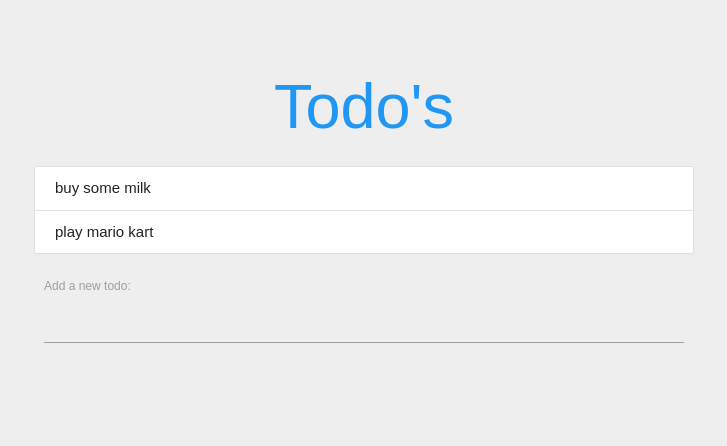
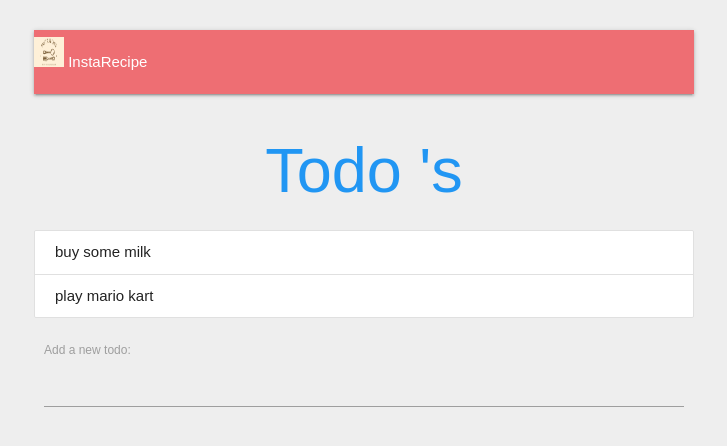
Before and after one commit to snehageorge37/SEG3125-GROUP-14, a React (Create React App) app in the folder lab7_8_9/starting_point/instarecipeapp/: page / in a window 1280 px wide. Shown: the top 446 px of the page, without its empty margins (276-1003 px from the left). Built offline with nearby package versions, Linux system fonts and the light colour scheme.

Commit message:
Added v1 of NavBar

```diff
--- a/lab7_8_9/starting_point/instarecipeapp/package.json
+++ b/lab7_8_9/starting_point/instarecipeapp/package.json
@@ -3,7 +3,9 @@
   "version": "0.1.0",
   "private": true,
   "dependencies": {
+    "bootstrap": "^4.6.0",
     "react": "^16.4.1",
+    "react-bootstrap": "^1.5.2",
     "react-dom": "^16.4.1",
     "react-scripts": "1.1.4"
   },
--- a/lab7_8_9/starting_point/instarecipeapp/src/AddTodo.js
+++ b/lab7_8_9/starting_point/instarecipeapp/src/AddTodo.js
@@ -1,32 +1,36 @@
-import React, { Component } from 'react'
+import React, { Component } from "react";
 
 class AddTodo extends Component {
   state = {
-    content: ''
-  }
+    content: "",
+  };
   handleChange = (e) => {
     this.setState({
-      content: e.target.value
+      content: e.target.value,
     });
-  }
+  };
   handleSubmit = (e) => {
     e.preventDefault();
     // call function to add a todo
     this.props.addTodo(this.state);
     this.setState({
-      content: ''
-    })
-  }
+      content: "",
+    });
+  };
   render() {
     return (
       <div>
         <form onSubmit={this.handleSubmit}>
-          <label>Add a new todo:</label>
-          <input type="text" onChange={this.handleChange} value={this.state.content} />
+          <label> Add a new todo: </label>{" "}
+          <input
+            type="text"
+            onChange={this.handleChange}
+            value={this.state.content}
+          />{" "}
         </form>
       </div>
-    )
+    );
   }
 }
 
-export default AddTodo
+export default AddTodo;
--- a/lab7_8_9/starting_point/instarecipeapp/src/App.js
+++ b/lab7_8_9/starting_point/instarecipeapp/src/App.js
@@ -1,34 +1,36 @@
-import React, { Component } from 'react';
-import Todos from './Todos'
-import AddTodo from './AddTodo'
+import React, { Component } from "react";
+import Todos from "./Todos";
+import AddTodo from "./AddTodo";
+import NavBar from "./NavBar";
 
 class App extends Component {
   state = {
     todos: [
-      {id: 1, content: 'buy some milk'},
-      {id: 2, content: 'play mario kart'}
-    ]
-  }
+      { id: 1, content: "buy some milk" },
+      { id: 2, content: "play mario kart" },
+    ],
+  };
   deleteTodo = (id) => {
-    const todos = this.state.todos.filter(todo => {
-      return todo.id !== id
+    const todos = this.state.todos.filter((todo) => {
+      return todo.id !== id;
     });
     this.setState({
-      todos
+      todos,
     });
-  }
+  };
   addTodo = (todo) => {
     todo.id = Math.random();
     let todos = [...this.state.todos, todo];
     this.setState({
-      todos
+      todos,
     });
-  }
+  };
   render() {
     return (
       <div className="todo-app container">
-        <h1 className="center blue-text">Todo's</h1>
-        <Todos todos={this.state.todos} deleteTodo={this.deleteTodo} />
+        <NavBar />
+        <h1 className="center blue-text"> Todo 's</h1>
+        <Todos todos={this.state.todos} deleteTodo={this.deleteTodo} />{" "}
         <AddTodo addTodo={this.addTodo} />
       </div>
     );
--- /dev/null
+++ b/lab7_8_9/starting_point/instarecipeapp/src/NavBar.js
@@ -0,0 +1,23 @@
+import React, { Component } from "react";
+import Navbar from "react-bootstrap/Navbar";
+
+class NavBar extends Component {
+  render() {
+    return (
+      <Navbar bg="dark" variant="dark">
+        <Navbar.Brand href="#home">
+          <img
+            alt=""
+            src="/logo.png"
+            width="30"
+            height="30"
+            className="d-inline-block align-top"
+          />{" "}
+          InstaRecipe
+        </Navbar.Brand>
+      </Navbar>
+    );
+  }
+}
+
+export default NavBar;
```
Also changed, not shown: 1 other file (tests, documents, lock files or other folders).
